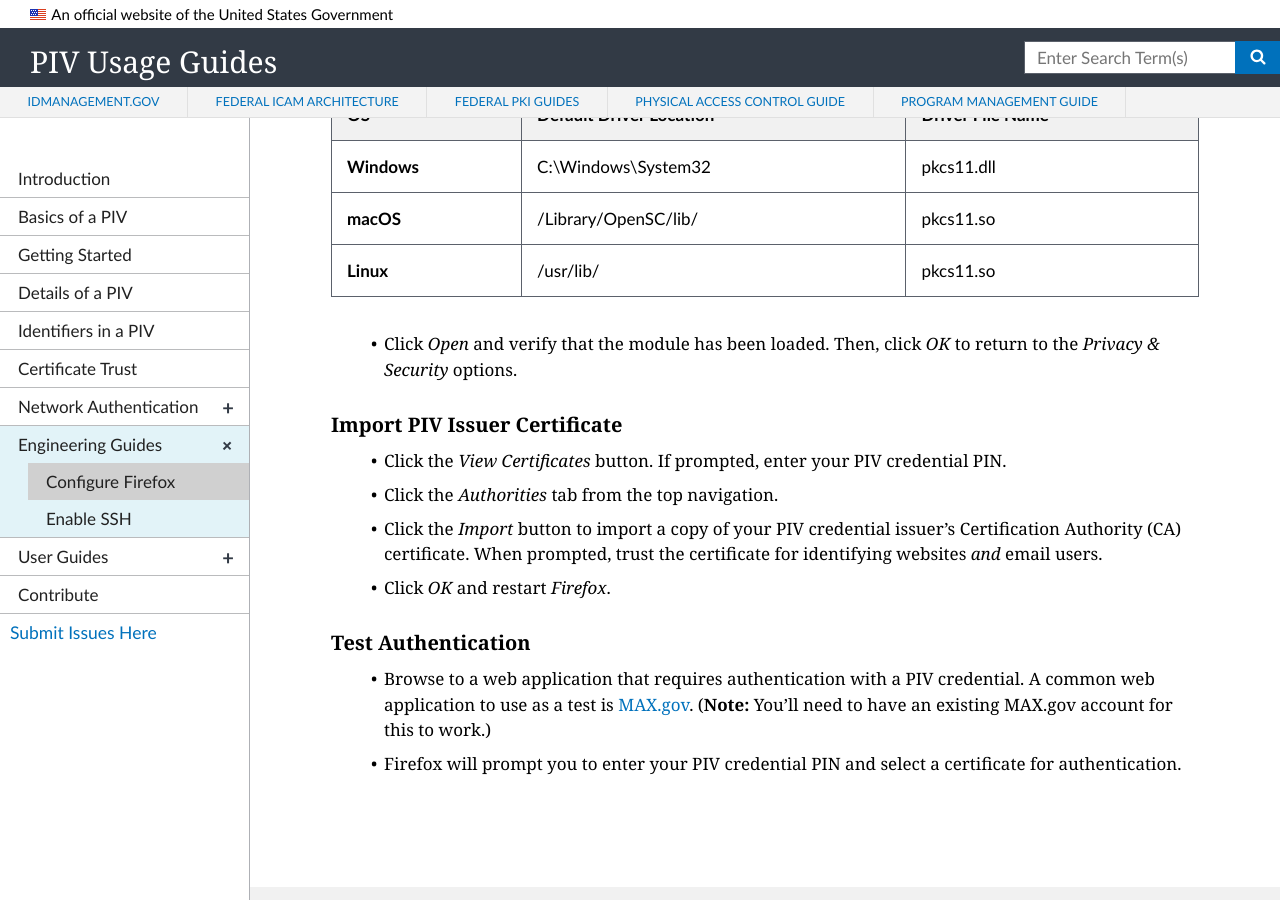
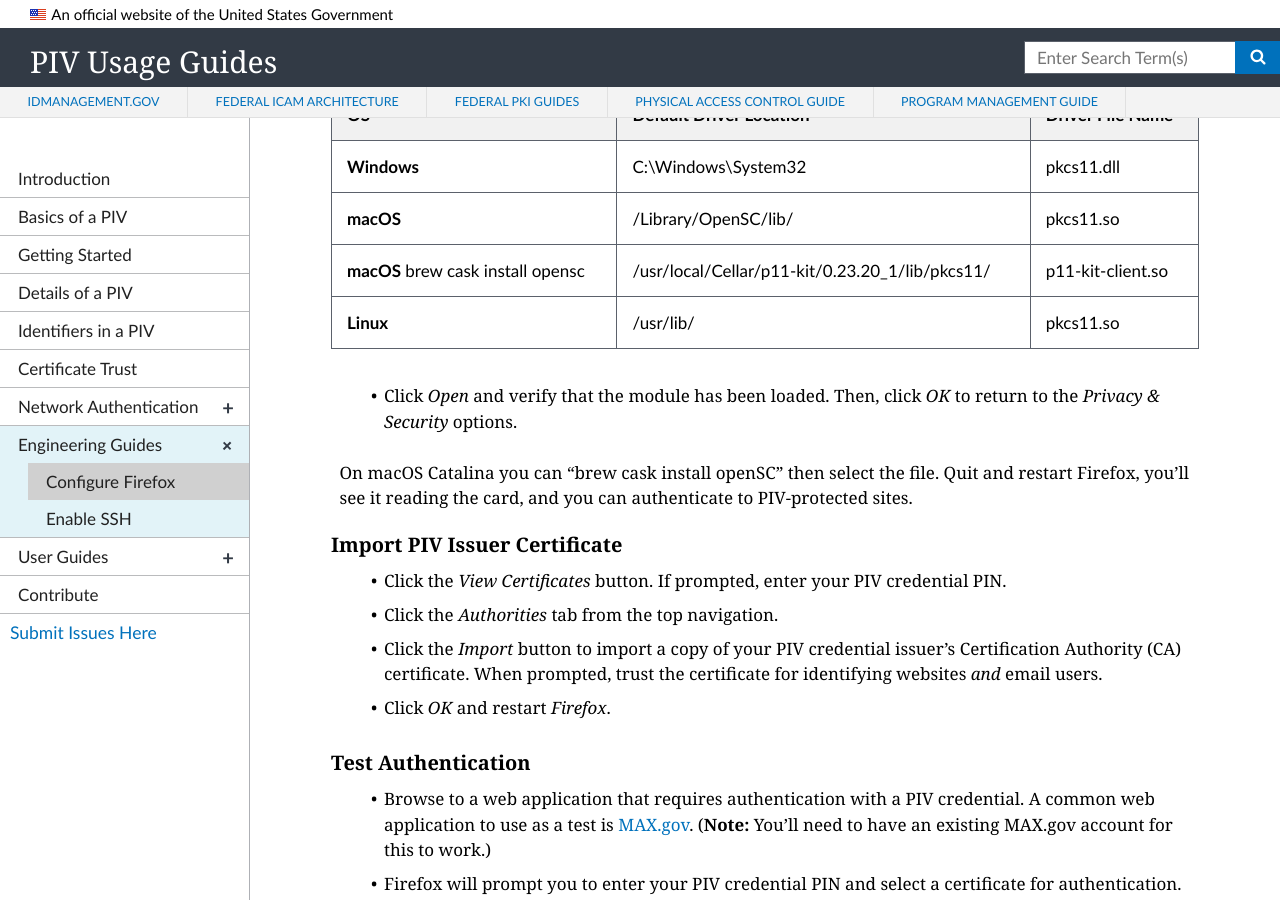
Before and after one commit to GSA/piv-guides, a Jekyll site: the page built from _engineering/01_firefox.md, in a window 1280 px wide and 900 px high, scrolled down 1458 px. Built offline with Jekyll 4.4.1, drawn with Linux system fonts in a browser that asks for light colours; nearby versions of some CDN libraries; library files that are not in the unit come from our copies; a script that is not in the unit is left out.

Commit message:
Mac "brew" to install OpenSC and its library file
This works on macOS Catalina 10.15.5. Brew makes it easy to install.

```diff
--- a/_engineering/01_firefox.md
+++ b/_engineering/01_firefox.md
@@ -43,9 +43,12 @@ Launch **_Firefox_** and load a new _Security Device_ (i.e., the Security Device
 | ----- | -------| -------|
 | **Windows** | C:\Windows\System32 | pkcs11.dll |
 | **macOS**  | /Library/OpenSC/lib/ | pkcs11.so |
+| **macOS** brew cask install opensc | /usr/local/Cellar/p11-kit/0.23.20_1/lib/pkcs11/ | p11-kit-client.so |
 | **Linux**  | /usr/lib/ | pkcs11.so |
 
 * Click _Open_ and verify that the module has been loaded. Then, click _OK_ to return to the _Privacy & Security_ options.
+
+On macOS Catalina you can "brew cask install openSC" then select the file. Quit and restart Firefox, you'll see it reading the card, and you can authenticate to PIV-protected sites.
 
 ### Import PIV Issuer Certificate
 * Click the _View Certificates_ button. If prompted, enter your PIV credential PIN.
```
